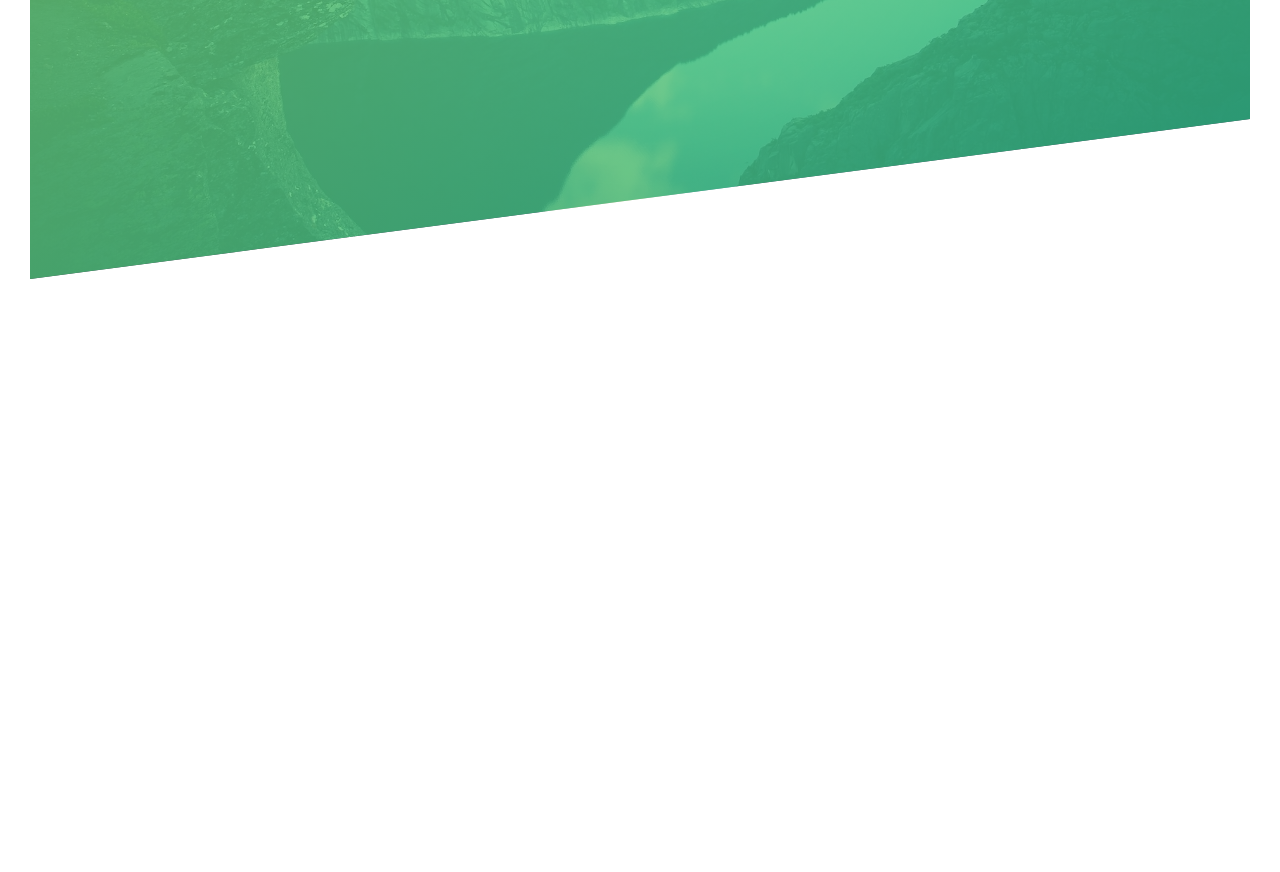
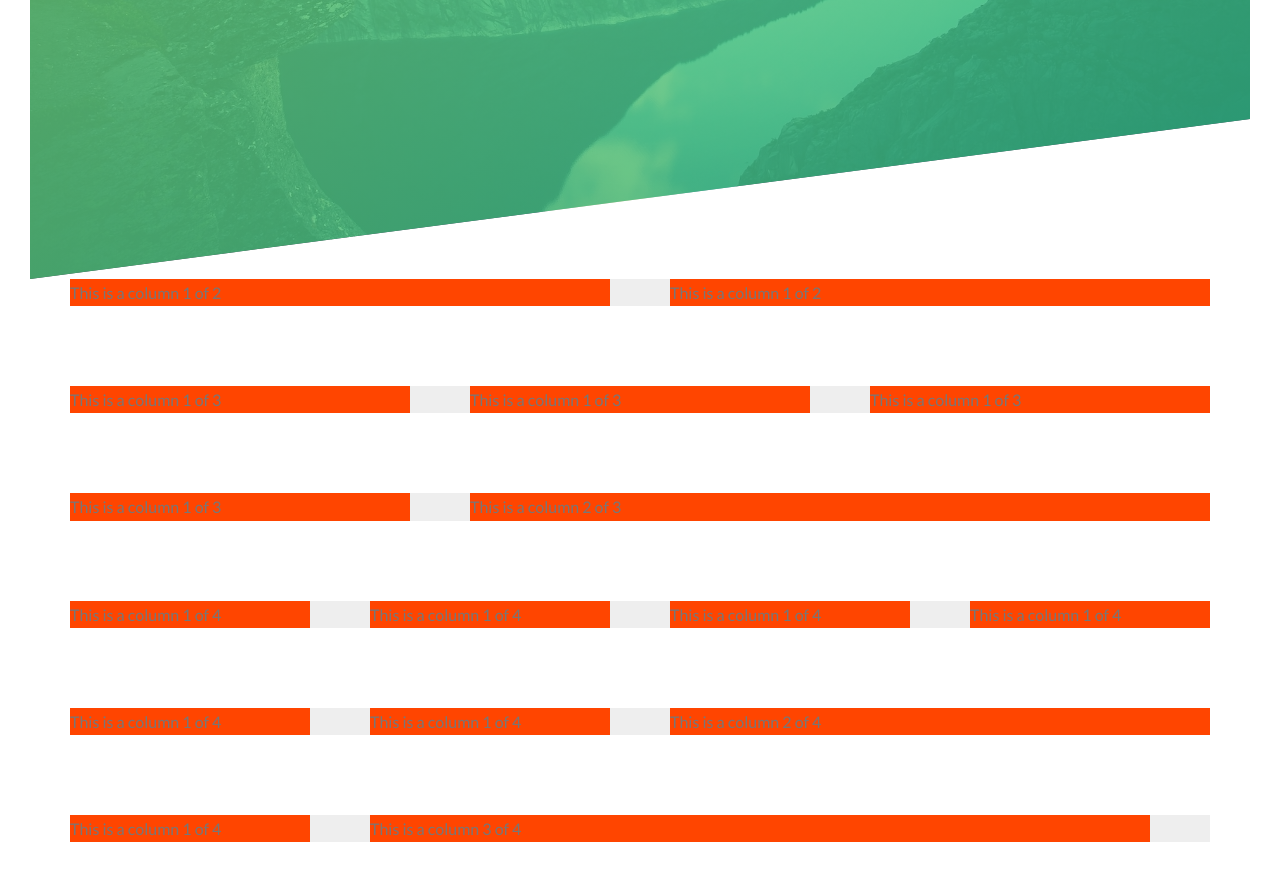
Before and after one commit to Kabooley/udemy-advanced-css-sass, a website: page NATOURS/index.html in a window 1280 px wide. Shown: the part 511-1383 px from the top of the page. Before the commit the page ends 820 px from the top, so only its background shows below. Drawn offline with Linux system fonts and the light colour scheme.

Commit message:
Learned how to grid with float

```diff
--- a/NATOURS/index.html
+++ b/NATOURS/index.html
@@ -3,14 +3,14 @@
   <head>
     <meta charset="UTF-8" />
     <meta name="viewport" content="width=device-width, initial-scale=1.0" />
-        <meta http-equiv="X-UA-Compatible" content="ie-edge"/>
+    <meta http-equiv="X-UA-Compatible" content="ie-edge" />
 
     <link
       href="https://fonts.googleapis.com/css?family=Lato:100,300,400,700,900"
       rel="stylesheet"
     />
 
-        <link rel="stylesheet" href="css/icon-font.css">
+    <link rel="stylesheet" href="css/icon-font.css" />
     <link rel="shortcut icon" type="image/png" href="img/favicon.png" />
 
     <link rel="stylesheet" href="css/style.css" />
@@ -20,7 +20,7 @@
   <body>
     <div class="header">
       <div class="header__logo-box">
-                <img src="img/logo-white.png" alt="Logo" class="header__logo"/>
+        <img src="img/logo-white.png" alt="Logo" class="header__logo" />
       </div>
 
       <div class="header__text-box">
@@ -32,5 +32,37 @@
         <a href="#" class="btn btn--white btn--animated">Discover our tours</a>
       </div>
     </div>
+
+    <section class="grid-test">
+      <div class="row">
+        <div class="col-1-of-2">This is a column 1 of 2</div>
+        <div class="col-1-of-2">This is a column 1 of 2</div>
+      </div>
+      <div class="row">
+        <div class="col-1-of-3">This is a column 1 of 3</div>
+        <div class="col-1-of-3">This is a column 1 of 3</div>
+        <div class="col-1-of-3">This is a column 1 of 3</div>
+      </div>
+      <div class="row">
+        <div class="col-1-of-3">This is a column 1 of 3</div>
+        <div class="col-2-of-3">This is a column 2 of 3</div>
+      </div>
+
+      <div class="row">
+        <div class="col-1-of-4">This is a column 1 of 4</div>
+        <div class="col-1-of-4">This is a column 1 of 4</div>
+        <div class="col-1-of-4">This is a column 1 of 4</div>
+        <div class="col-1-of-4">This is a column 1 of 4</div>
+      </div>
+      <div class="row">
+        <div class="col-1-of-4">This is a column 1 of 4</div>
+        <div class="col-1-of-4">This is a column 1 of 4</div>
+        <div class="col-2-of-4">This is a column 2 of 4</div>
+      </div>
+      <div class="row">
+        <div class="col-1-of-4">This is a column 1 of 4</div>
+        <div class="col-3-of-4">This is a column 3 of 4</div>
+      </div>
+    </section>
   </body>
 </html>
--- a/NATOURS/sass/abstracts/_mixins.scss
+++ b/NATOURS/sass/abstracts/_mixins.scss
@@ -0,0 +1,7 @@
+@mixin clearfix {
+  &::after {
+    content: "";
+    display: table;
+    clear: both;
+  }
+}
--- a/NATOURS/sass/abstracts/_variables.scss
+++ b/NATOURS/sass/abstracts/_variables.scss
@@ -1,3 +1,4 @@
+// COLORS
 $color-primary: #55c57a;
 $color-primary-light: #7ed56f;
 $color-primary-dark: #28b485;
@@ -5,3 +6,9 @@
 $color-grey-dark: #777;
 $color-white: #fff;
 $color-dark: #000;
+
+
+// GRID
+$grid-width: 114rem;
+$gutter-vertical: 8rem;
+$gutter-horizontal: 6rem;
--- /dev/null
+++ b/NATOURS/sass/layout/_grid.scss
@@ -0,0 +1,50 @@
+.row {
+  max-width: $grid-width;
+  background-color: #eee;
+  margin: 0 auto;
+
+  //   適用される要素のうち一番最後の要素以外
+  &:not(:last-child) {
+    margin-bottom: $gutter-vertical;
+  }
+
+  @include clearfix;
+
+  [class^="col-"] {
+    // ...共通のスタイルを定義する
+    background-color: orangered;
+    float: left;
+    &:not(:last-child) {
+      margin-right: $gutter-horizontal;
+    }
+  }
+  .col-1-of-2 {
+    width: calc((100% - #{$gutter-horizontal}) / 2);
+  }
+
+  .col-1-of-3 {
+    width: calc((100% - 2 * #{$gutter-horizontal}) / 3);
+  }
+
+  .col-2-of-3 {
+    width: calc(
+      2 * ((100% - 2 * #{$gutter-horizontal}) / 3) + #{$gutter-horizontal}
+    );
+  }
+
+  .col-1-of-4 {
+    width: calc((100% - 3 * #{$gutter-horizontal}) / 4);
+  }
+
+  .col-2-of-4 {
+    width: calc(
+      2 * ((100% - 3 * #{$gutter-horizontal}) / 4) + #{$gutter-horizontal}
+    );
+  }
+
+  .col-3-of-4 {
+    width: calc(
+      3 * ((100% - 3 * #{$gutter-horizontal}) / 4) + #{$gutter-horizontal}
+    );
+  }
+}
--- a/NATOURS/sass/main.scss
+++ b/NATOURS/sass/main.scss
@@ -1,5 +1,4 @@
 @import "base/base";
-@import "base/animations";
 @import "base/typography";
 @import "base/utilities";
 @import "abstracts/functions";
@@ -7,6 +6,9 @@
 @import "abstracts/variables";
 @import "pages/home";
 @import "components/button";
+@import "layout/grid";
+@import "layout/header";
+@import "base/animations";
 
 /*
 COLORS:
```
Also changed, not shown: NATOURS/css/style.css, NATOURS/sass/base/_animations.scss (renamed from NATOURS/sass/base/_animation.scss). Lines whose indentation alone changed are shown as unchanged.
